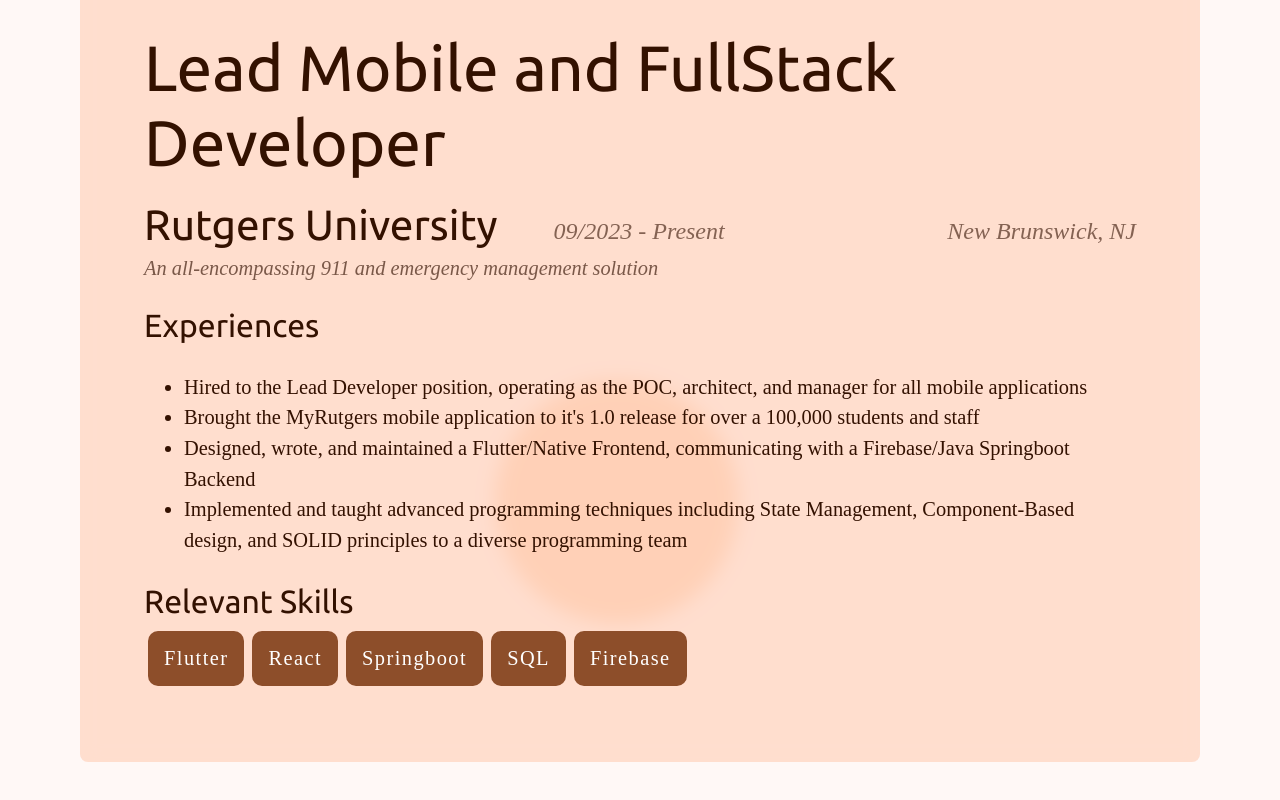
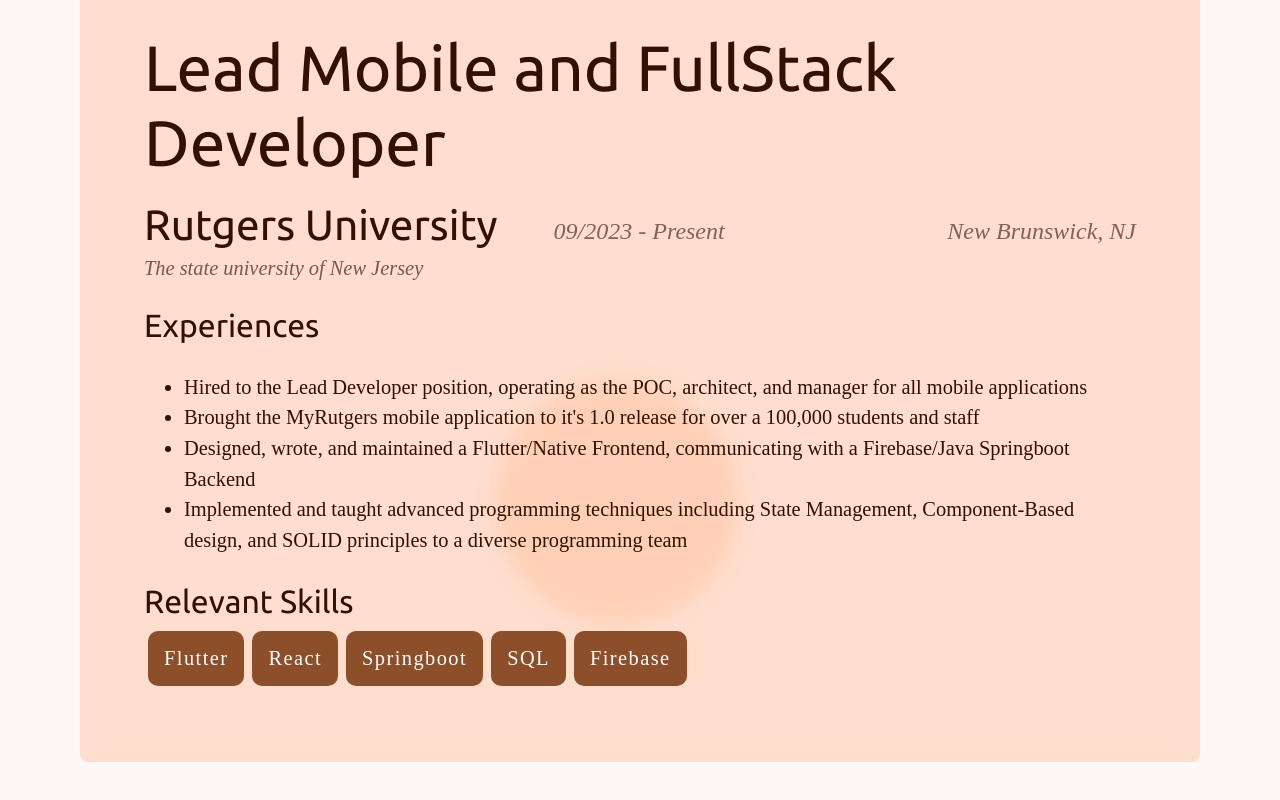
Before and after one commit to john-cinquegrana/ReactPersonalSite, a React (Vite) app: page / in a window 1280 px wide. Shown: the part 2622-3422 px from the top of the page. Built offline with nearby package versions, Linux system fonts and the light colour scheme.

Commit message:
Fixed work description duplication

```diff
--- a/src/components/cards/WorkExperience.tsx
+++ b/src/components/cards/WorkExperience.tsx
@@ -11,6 +11,7 @@
 	startDate: string;
 	endDate: string;
 	skills: string[];
+	description: string;
 }
 
 const WorkExperience: React.FC<PropsWithChildren<WorkExperienceProps>> = ({
@@ -21,6 +22,7 @@
 	endDate,
 	skills,
 	children,
+	description,
 }) => {
 	// Grab the theme so we can pull out colors
 	const theme = useTheme();
@@ -100,7 +102,7 @@
 					variant='subtitle2'
 					paddingBottom={2}
 				>
-					An all-encompassing 911 and emergency management solution
+					{description}
 				</Typography>
 				<Typography variant='h6'>Experiences</Typography>
 				{children}
--- a/src/pages/Home.tsx
+++ b/src/pages/Home.tsx
@@ -66,6 +66,7 @@
 					startDate='05/2022'
 					endDate='08/2023'
 					location='Farmingdale, NJ'
+					description='An all-encompassing 911 and emergency management solution'
 					skills={[
 						'Flutter',
 						'Dart',
@@ -112,6 +113,7 @@
 					startDate='09/2023'
 					endDate='Present'
 					location='New Brunswick, NJ'
+					description='The state university of New Jersey'
 					skills={[
 						'Flutter',
 						'React',
```
